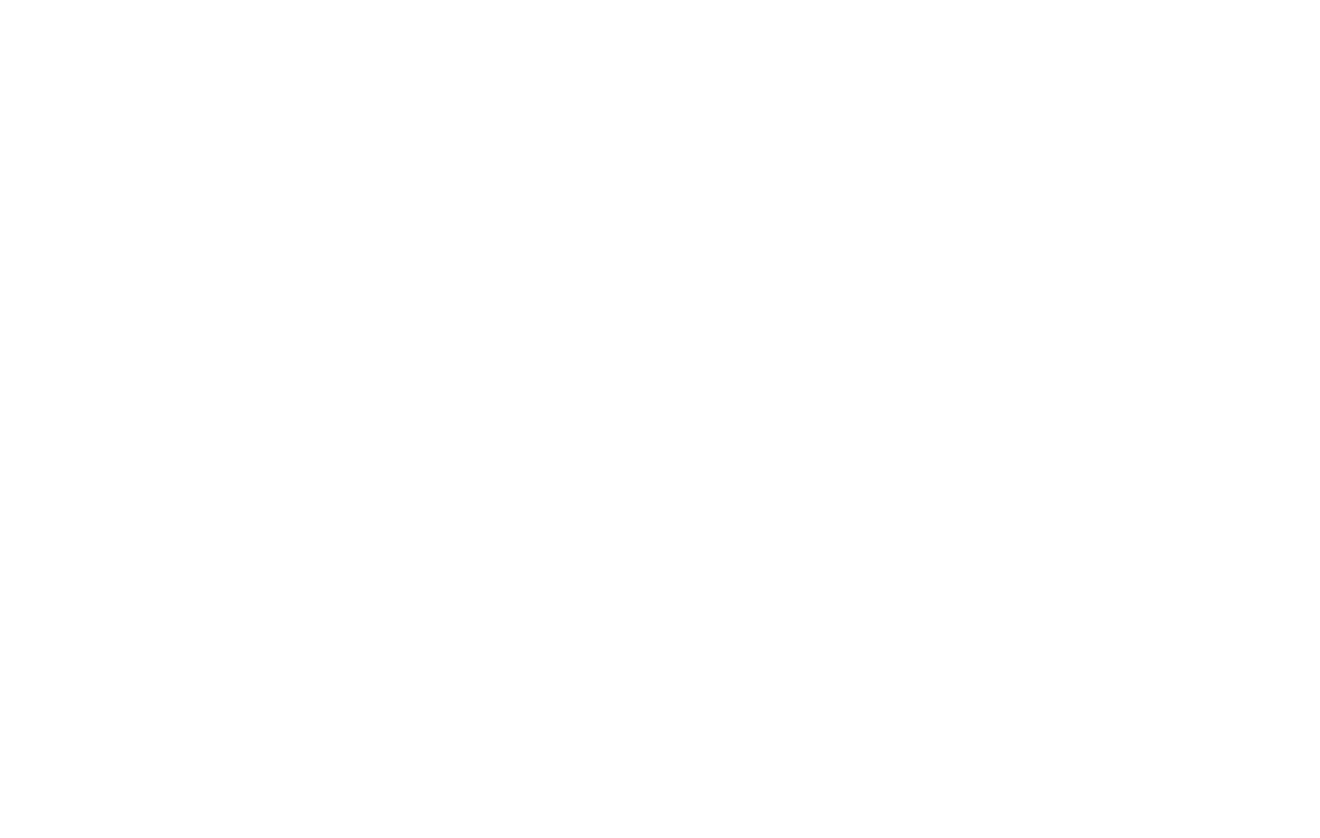
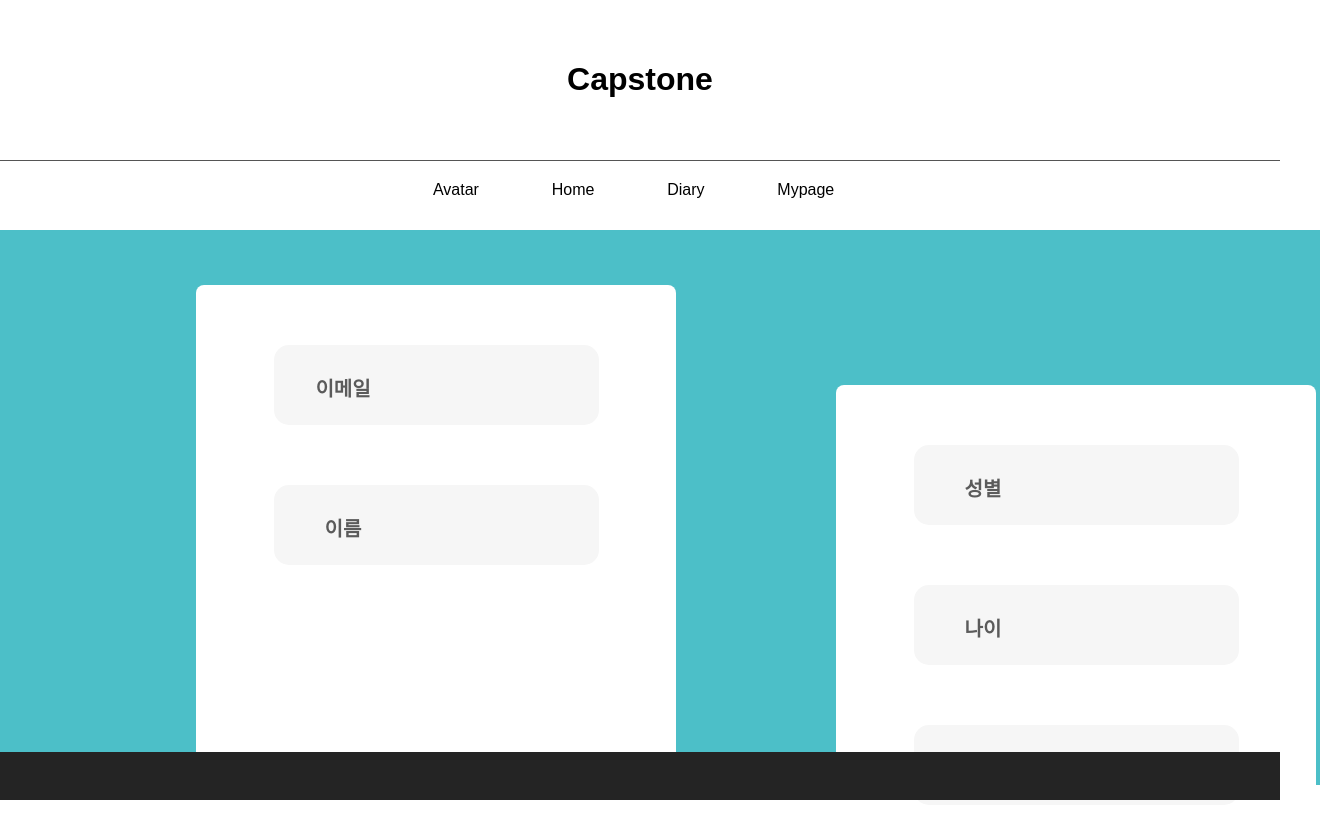
Before and after one commit to SKHU-Capstone-Design/Frontend, a React (Vite) app: page /user/info in a window 1280 px wide. Before the commit this address had no page. Shown: the top 838 px of the page, 1320 px wide, since content can reach past the window. Before the commit the page ends 800 px from the top, so only its background shows below. Built offline with nearby package versions, Linux system fonts and the light colour scheme; no server answers.

Commit message:
design: mypage figma design and implementation completed

```diff
--- /dev/null
+++ b/src/Pages/Mypage.tsx
@@ -0,0 +1,103 @@
+import { useState, useEffect } from 'react';
+import axios from 'axios';
+import '../Styles/realhome.less';
+import '../Styles/Avatar.less';
+import '../Styles/Mypage.less';
+import Navbar from './Navbar';
+
+function Mypage() {
+    const [email, setEmail] = useState("");
+    const [name, setName] = useState("");
+    const [gender, setGender] = useState("");
+    const [age, setAge] = useState("");
+    const [phone, setPhone] = useState("");
+
+    useEffect(() => {
+        const fetchUserInfo = async () => {
+            try {
+                const response = await axios.get('http://localhost:8080/user/info', {
+                    headers: {
+                        Authorization: `Bearer ${localStorage.getItem('accessToken')}`
+                    }
+                });
+                const userInfo = response.data;
+                setEmail(userInfo.email);
+                setName(userInfo.name);
+                setGender(userInfo.gender);
+                setAge(userInfo.age);
+                setPhone(userInfo.phone);
+            } catch (error) {
+                console.error('사용자 정보를 불러오는 중 에러 발생:', error);
+            }
+        };
+
+        fetchUserInfo();
+    }, []);
+
+
+    return (
+        <div>
+            <div className="realhomewrap">
+                <Navbar />
+                <div className='realhomewrap2'>
+                    <div className='myavatar'>
+                        <div className='inputss'>
+                            <div className='inputs'>
+                                <label>이메일</label>
+                                <input
+                                    type="text"
+                                    id='useremail'
+                                    value={email}
+                                    readOnly
+                                />
+                            </div>
+                            <div className='inputs'>
+                                <label>이름</label>
+                                <input
+                                    type="text"
+                                    id='username'
+                                    value={name}
+                                    readOnly
+                                />
+                            </div>
+                        </div>
+                        <div className='mydiary'>
+                            <div className='inputss'>
+                                <div className='inputs'>
+                                    <label>성별</label>
+                                    <input
+                                        type="text"
+                                        id='userGender'
+                                        value={gender}
+                                        readOnly
+                                    />
+                                </div>
+                                <div className='inputs'>
+                                    <label>나이</label>
+                                    <input
+                                        type="text"
+                                        id='userAge'
+                                        value={age}
+                                        readOnly
+                                    />
+                                </div>
+                                <div className='inputs'>
+                                    <label>번호</label>
+                                    <input
+                                        type="number"
+                                        id='userPhone'
+                                        value={phone}
+                                        readOnly
+                                    />
+                                </div>
+                            </div>
+                        </div>
+                    </div>
+                </div>
+            </div>
+            <div className='home_footer'></div>
+        </div>
+    );
+}
+
+export default Mypage;
--- a/src/Pages/Navbar.tsx
+++ b/src/Pages/Navbar.tsx
@@ -11,6 +11,8 @@
       <li><a href="/avatar/check" className='hoverUnderline'>Avatar</a></li>
       <li><a href="/user/home" className='hoverUnderline' >Home</a></li>
       <li><a href="/diary/finalAll" className='hoverUnderline'>Diary</a></li>
+      <li><a href="/user/info" className='hoverUnderline'>Mypage</a></li>
+
     </ul>
   </nav>
 </div>
--- a/src/Styles/realhome.less
+++ b/src/Styles/realhome.less
@@ -31,7 +31,7 @@
     margin-right: 140px;
     position: relative;
     left: 40em;
-    bottom: 15em;
+    bottom: 21.2em;
 }
 
 .mydiary img{
--- a/src/main.tsx
+++ b/src/main.tsx
@@ -13,6 +13,7 @@
 import DiaryWirte from './Pages/DiaryWirte.tsx';
 import Diarycontent from './Pages/Diarycontent.tsx';
 import DiaryList from './Pages/DiaryList.tsx';
+import Mypage from './Pages/Mypage.tsx';
 
 
 const root = ReactDOM.createRoot(document.getElementById('root')!);
@@ -32,6 +33,7 @@
         <Route path="/diary/list/:date/diary/save"  element={<DiaryWirte />} />
         <Route path="/diary/findByUserAndDate" element={<Diarycontent />} />
         <Route path="/diary/list/:date" element={<DiaryList />} />
+        <Route path="/user/info" element={<Mypage />} />
       </Routes>
     </BrowserRouter>
   </React.StrictMode>
```
Also changed, not shown: FigmaDesign/mypage_design.png (added), src/Styles/Mypage.less (added).
